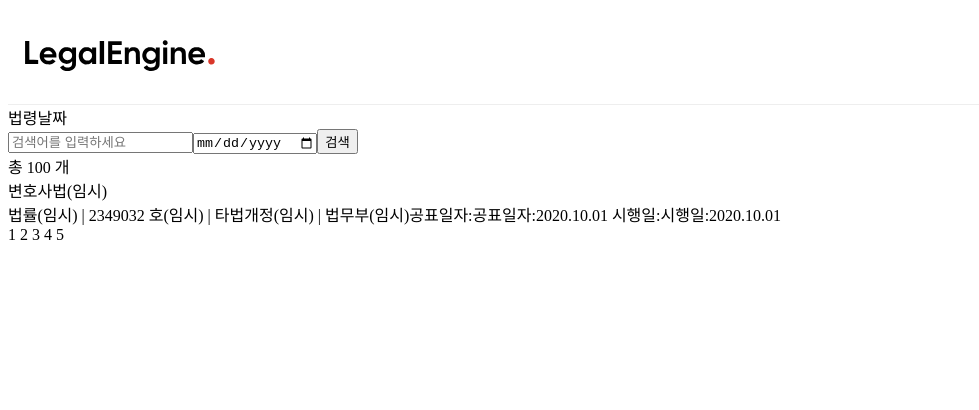
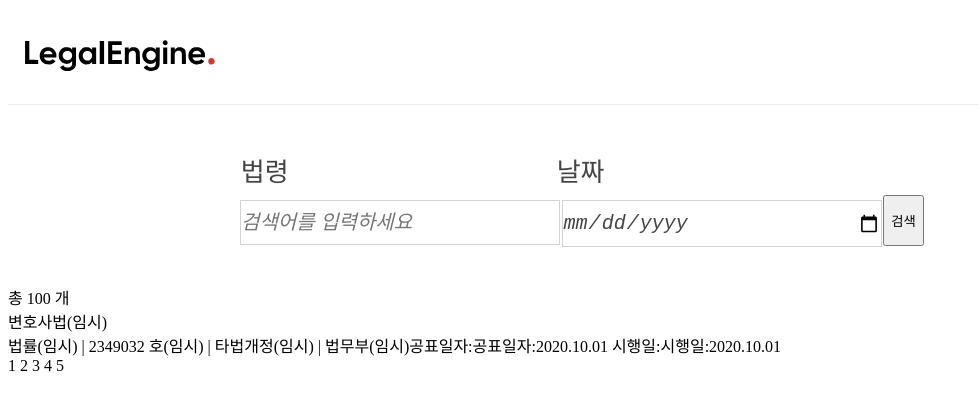
Before and after one commit to tosky1125/legalengine, a React (Create React App) app in the folder client/: page /search in a window 1280 px wide. Shown: the top 410 px of the page, without its empty margins (0-979 px from the left). Built offline with nearby package versions, Linux system fonts and the light colour scheme.

Commit message:
Implement SearchResult & Add simple css to SearchBar

```diff
--- a/client/public/index.html
+++ b/client/public/index.html
@@ -9,7 +9,6 @@
     <title>LegalEngine</title>
   </head>
   <body>
-    <noscript>You need to enable JavaScript to run this app.</noscript>
     <div id="root"></div>
   </body>
 </html>
--- a/client/src/components/SearchBar.css
+++ b/client/src/components/SearchBar.css
@@ -1,30 +1,49 @@
-/* .searchbar {
-  display: flex;
-  flex-direction: column;
-  justify-content: center;
-  align-items: center;
-  padding: 0;
-  height: calc(80vh - 70px - 2.9em);
+.search-container {
+  margin: 36px auto;
+  width: 100%;
+  height: 100%;
+  max-width: 800px;
 }
 
-.search-container {
-  background-color: orange;
-  width: 40rem;
-  height: 8rem;
+.search-title {
+  font-size: 26px;
+  padding: 10px 0;
+  color: #444;
+}
+
+.search-title .law {
+  padding-left: 0.1%;
+}
+
+.search-title .date {
+  padding-left: 33.5%;
 }
 
 .search-form {
-  width: 30rem;
-  height: 10rem;
-  box-sizing: border-box;
+  position: relative;
 }
 
-.search-word {
+.search-form input {
+  width: 40%;
+  padding: 10px 0;
+  font-size: 20px;
+  font-style: italic;
+  color: #444;
+  box-sizing: border-box;
+  border: 1px solid lightgrey;
 }
 
 .search-date {
+  margin-left: 0.1rem;
 }
 
-.date {
-  margin-left: 6.5rem;
-} */
+.search-btn {
+  position: relative;
+  display: inline-flex;
+  font-size: 30px;
+  height: 3.2rem;
+  width: 60px;
+  margin-left: 0.1rem;
+  outline: none;
+  bottom: 0.2rem;
+}
--- a/client/src/components/SearchBar.js
+++ b/client/src/components/SearchBar.js
@@ -10,7 +10,9 @@ class SearchBar extends Component {
     this.state = {
       searchWord: "",
       date: "",
+      message: "",
     };
+    this.cancel = "";
     this.handleChangeDate = this.handleChangeDate.bind(this);
     this.handleChangeWord = this.handleChangeWord.bind(this);
     this.handleSearchSubmit = this.handleSearchSubmit.bind(this);
@@ -20,8 +22,34 @@ class SearchBar extends Component {
   // 검색창2: 날짜 달력아이콘 클릭하면 달력 모달 생성, 날짜 선택 하면 input 창에 날짜 입력됨 placeholder가 '대상 날짜'
   // 검색버튼: 클릭하면 검색어와 날짜 post
 
+  /* 이전 query(searchword) 요청을 취소하고 마지막 query만 요청해 퍼포먼스에 이득
+    fetchSearchResults = (updatedPageNo = "", searchword) => {
+    const pageNumber = updatedPageNo ? `$page=${updatedPageNo}` : "";
+    const searchUrl = `localhost:3000/search/${searchword}${pageNumber}`;
+
+    if (this.cancel) {
+      this.cancel.cancel();
+    }
+    this.cancle = axios.CancelToken.source();
+
+    axios
+      .get(searchUrl, {
+        cancelToken: this.cancel.token,
+      })
+      .then((res) => {
+        console.log(res);
+      })
+      .catch((error) => {
+        console.log(error);
+      });
+  };*/
+
   handleChangeWord = () => (e) => {
-    this.setState({ searchWord: e.target.value });
+    const searchWord = e.target.value;
+    this.setState({ searchWord: searchWord });
+    /* this.setState({ searchWord: searchWord }, () => {
+      this.fetchSearchResults(1, searchWord);
+    }); */
     console.log(e.target.value);
   };
 
@@ -44,23 +72,31 @@ class SearchBar extends Component {
       .post("http://13.125.112.243/laws", payload)
       .then((res) => {
         console.log(res.data);
-        searchlist(res.data); //searchlist는 함수가 아니라고 나옴 dispatch 해서 handleaction이 작동해야됨
+        searchlist(res.data);
+        const resultNotFoundMsg = !this.props.lawlist.length
+          ? "검색 결과가 없습니다. 새로운 검색어를 입력해주세요"
+          : "";
+        this.setState({
+          message: resultNotFoundMsg,
+        });
+        console.log(this.state.message); //searchlist는 함수가 아니라고 나옴 dispatch 해서 handleaction이 작동해야됨
       })
-      .catch();
+      .catch((error) => {
+        console.log(error);
+      });
   }
 
   render() {
     const { searchWord, date } = this.state;
     return (
       <>
-        <div className="searchbar">
         <div className="search-container">
           <form className="search-form" onSubmit={this.handleSearchSubmit}>
             <div className="search-title">
               <span className="law">법령</span>
               <span className="date">날짜</span>
             </div>
-              <span className="search-word">
+            <label className="search-word">
               <input
                 type="text"
                 name="text"
@@ -68,8 +104,8 @@ class SearchBar extends Component {
                 value={searchWord}
                 onChange={this.handleChangeWord("text")}
               />
-              </span>
-              <span className="search-date">
+            </label>
+            <label className="search-date">
               <input
                 type="date"
                 name="date"
@@ -77,12 +113,11 @@ class SearchBar extends Component {
                 value={date}
                 onChange={this.handleChangeDate("date")}
               />
-              </span>
+            </label>
             <span className="search-btn">
               <button type="submit">검색</button>
             </span>
           </form>
-          </div>
         </div>
       </>
     );
--- a/client/src/components/SearchResult.js
+++ b/client/src/components/SearchResult.js
@@ -6,6 +6,11 @@ import * as searchlist from "../modules/searchlist";
 class SearchResult extends Component {
   constructor(props) {
     super(props);
+
+    this.state = {
+      results: {},
+      message: "",
+    };
   }
 
   //필요 states: 페이지당 표시할 Post 수, 전체 post 데이터, 현재 페이지
@@ -55,6 +60,7 @@ class SearchResult extends Component {
                   ? "시행일:2020.10.01"
                   : this.props.lawlist[0].enforcement_date}
               </span>
+              <span></span>
             </div>
           </div>
           <div>1 2 3 4 5 </div>
```
Lines whose indentation alone changed are shown as unchanged.
